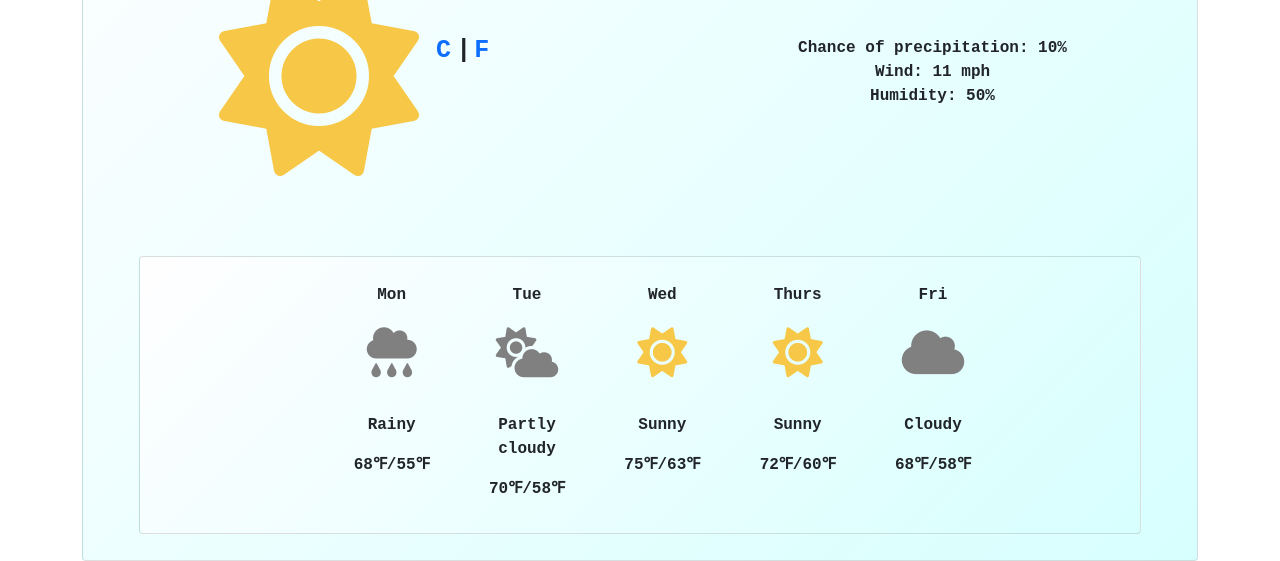
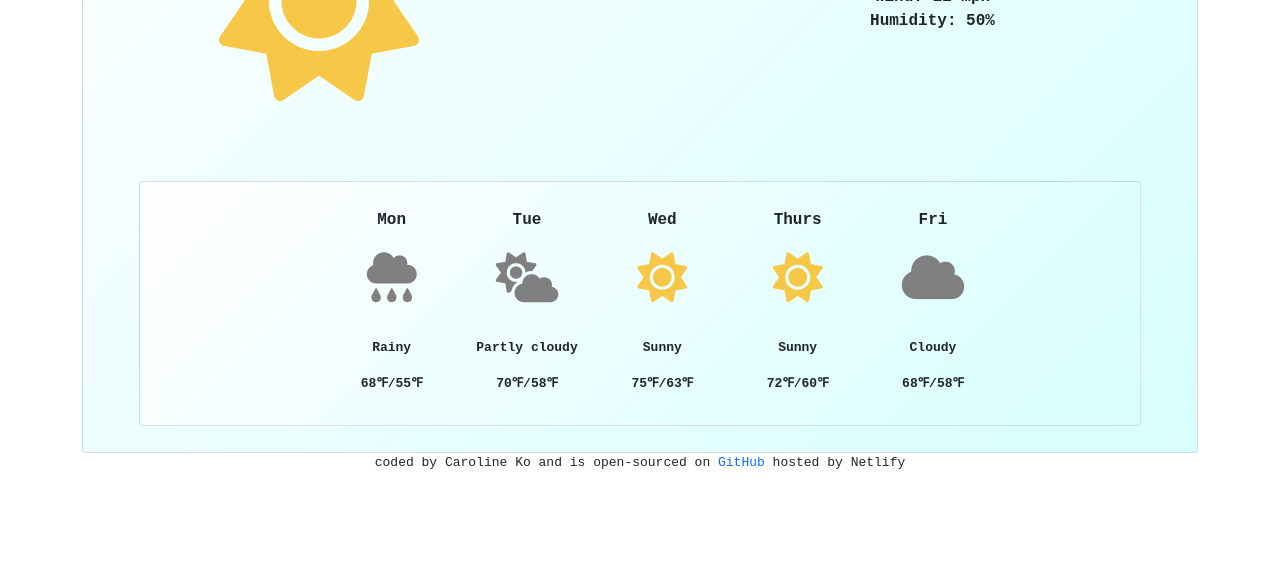
Before and after one commit to hancarol/weather-app, a plain HTML site: page weatherapp.html in a window 1280 px wide. Shown: the part 355-916 px from the top of the page. After the commit the page ends 844 px from the top, so only its background shows below. Drawn offline with nearby package versions, Linux system fonts and the light colour scheme; no server answers; a web font is replaced by a local one.

Commit message:
created paragraph on the bottom of the page, link to github

```diff
--- a/style-weather.css
+++ b/style-weather.css
@@ -16,6 +16,11 @@ ul {
 a {
   text-decoration: none;
   font-size: 25px;
+}
+
+p, #github {
+  text-align: center;
+  font-size: small;
 }
 #slash {
   text-decoration: none;
@@ -83,7 +88,7 @@ a:hover {
 }
 
 .container {
-  margin-top: 100px;
+  margin-top: 25px;
 }
 
 .insideTable {
--- a/weatherapp.html
+++ b/weatherapp.html
@@ -133,6 +133,16 @@
         </div>
       </div>
     </div>
+    <p>
+      coded by Caroline Ko and is open-sourced on
+      <a
+        href="https://https://github.com/hancarol/weather-app"
+        target="_blank"
+        id="github"
+        >GitHub</a
+      >
+      hosted by Netlify
+    </p>
     <script src="../weather-app/weatherapp.js"></script>
   </body>
 </html>
```
